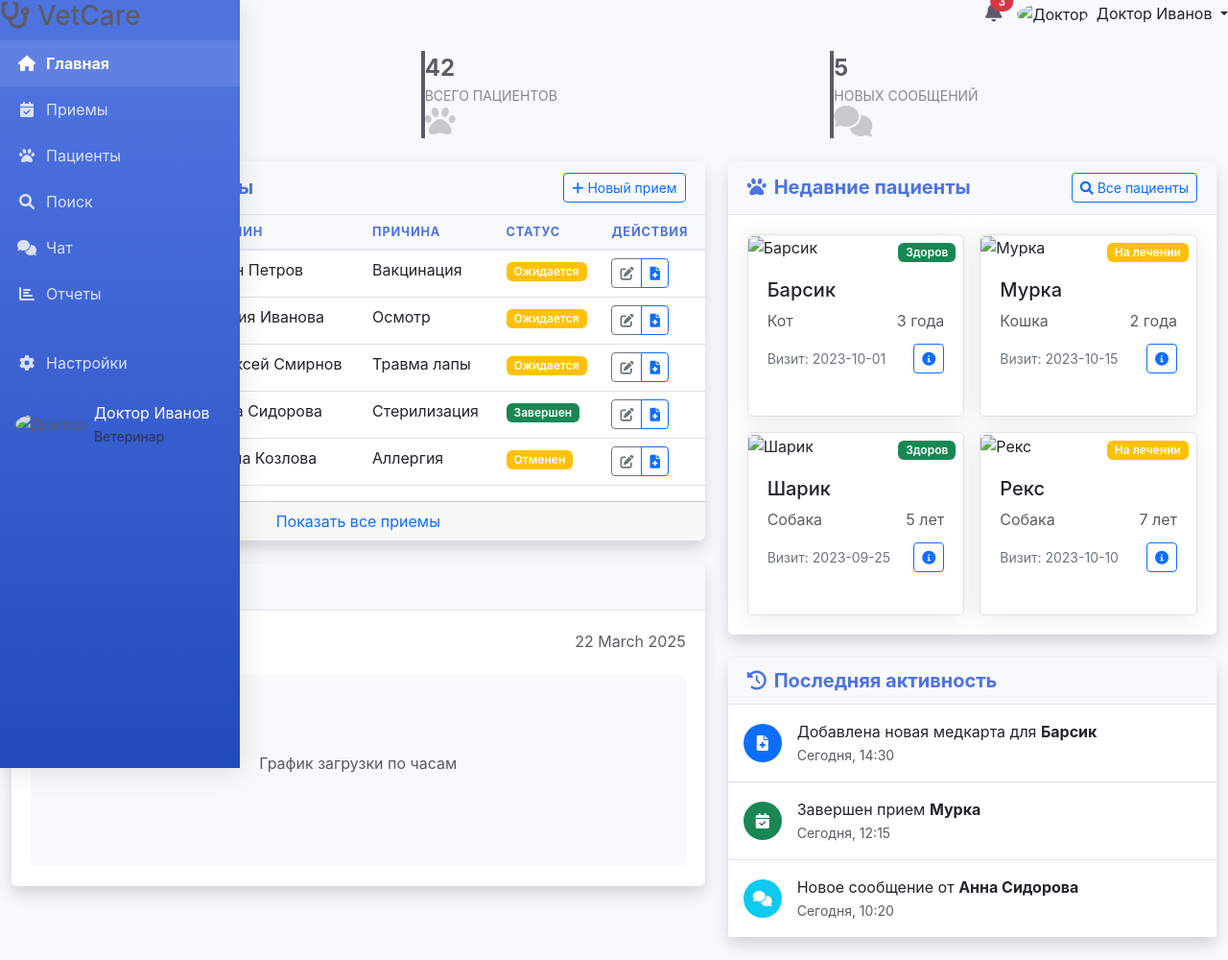
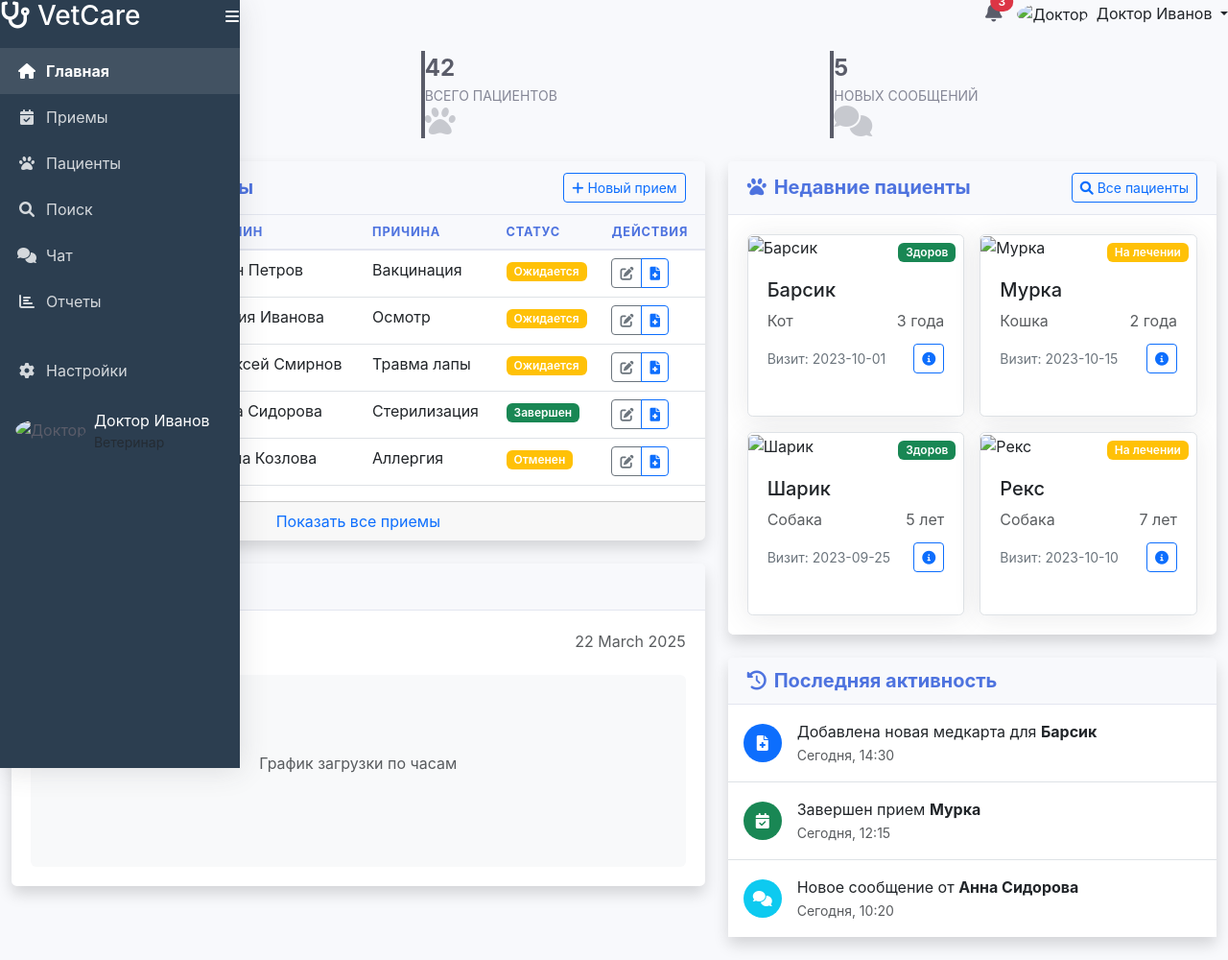
Before and after one commit to sadness333/web-admin-panel-flask, a Flask app: page / in a window 1280 px wide. Shown: the whole page at 96% size. Run offline with Flask 3, Linux system fonts and the light colour scheme; some libraries are stand-ins or nearby versions.

Commit message:
fix left menu

```diff
--- a/static/css/styles.css
+++ b/static/css/styles.css
@@ -8,8 +8,14 @@
     --dark-color: #5a5c69;
     --light-color: #f8f9fc;
     --sidebar-width: 250px;
+    --sidebar-collapsed-width: 60px;
     --topbar-height: 70px;
     --border-color: #e3e6f0;
+}
+
+.wrapper {
+    display: flex;
+    min-height: 100vh;
 }
 
 body {
@@ -21,7 +27,7 @@ body {
 /* Боковая панель */
 .sidebar {
     width: var(--sidebar-width);
-    background: linear-gradient(180deg, #4e73df 10%, #224abe 100%);
+    background: #2c3e50;
     position: fixed;
     top: 0;
     left: 0;
@@ -29,6 +35,8 @@ body {
     z-index: 100;
     transition: all 0.3s;
     box-shadow: 0 0.15rem 1.75rem 0 rgba(58, 59, 69, 0.15);
+    flex-shrink: 0;
+    overflow-x: hidden;
 }
 
 .sidebar-brand {
--- a/static/js/main.js
+++ b/static/js/main.js
@@ -1,3 +1,12 @@
+document.getElementById('sidebarToggle').addEventListener('click', function() {
+    const sidebar = document.querySelector('.sidebar');
+    sidebar.classList.toggle('collapsed');
+
+    const icon = this.querySelector('i');
+    icon.classList.toggle('fa-bars');
+    icon.classList.toggle('fa-chevron-right');
+});
+
 // Обработка поиска
 document.getElementById('searchForm').addEventListener('submit', function(e) {
     e.preventDefault();
--- a/templates/base.html
+++ b/templates/base.html
@@ -13,10 +13,16 @@
     <div class="wrapper">
         <!-- Левое меню -->
         <nav class="sidebar">
-            <div class="sidebar-header">
-                <h3><i class="fas fa-stethoscope"></i> VetCare</h3>
+            <div class="sidebar-header d-flex justify-content-between align-items-center">
+                <h3 class="text-white mb-0">
+                    <i class="fas fa-stethoscope"></i>
+                    <span>VetCare</span>
+                </h3>
+                <button id="sidebarToggle" class="btn btn-link text-white p-0">
+                    <i class="fas fa-bars"></i>
+                </button>
             </div>
-            <ul class="nav flex-column">
+            <ul class="nav flex-column mt-3">
                 <li class="nav-item">
                     <a class="nav-link {{ 'active' if request.path == '/' else '' }}" href="/">
                         <i class="fas fa-home"></i> <span>Главная</span>
@@ -53,9 +59,9 @@
                     </a>
                 </li>
             </ul>
-            <div class="mt-auto p-3 d-flex align-items-center">
+            <div class="user-panel mt-auto p-3 d-flex align-items-center">
                 <img src="https://via.placeholder.com/40" class="rounded-circle me-2" alt="Доктор">
-                <div>
+                <div class="user-info">
                     <div class="text-white">Доктор Иванов</div>
                     <small class="text-muted">Ветеринар</small>
                 </div>
```
Also changed, not shown: other parts of static/css/styles.css (+18 -0 lines).
